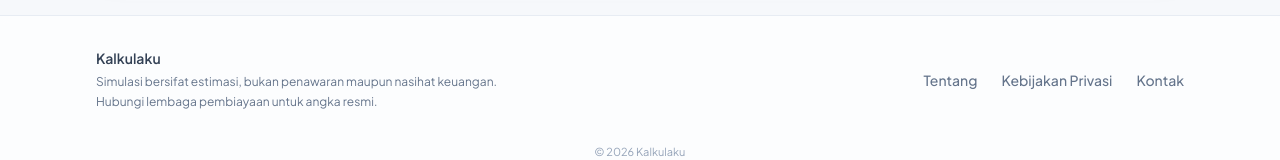
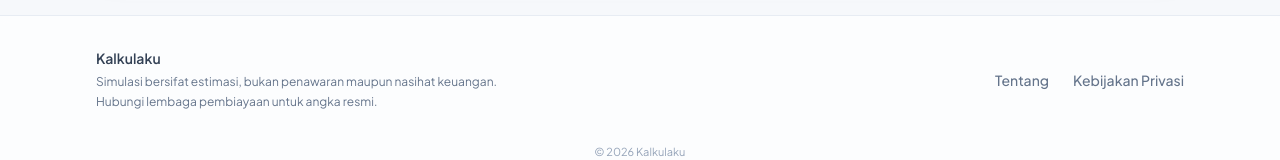
Before and after one commit to ciptabellamy/Kalkulaku, a React (Vite) app: page / in a window 1280 px wide. Shown: the part 2892-3052 px from the top of the page. Built offline with nearby package versions, Linux system fonts and the light colour scheme.

Commit message:
Update Footer.tsx

```diff
--- a/src/components/Footer.tsx
+++ b/src/components/Footer.tsx
@@ -11,7 +11,6 @@ export default function Footer() {
         <nav aria-label="Tautan footer" className="flex flex-wrap gap-x-6 gap-y-2 font-medium">
           <a href="/tentang.html" className="transition-colors hover:text-sky-600">Tentang</a>
           <a href="/privasi.html" className="transition-colors hover:text-sky-600">Kebijakan Privasi</a>
-          <a href="/tentang.html#kontak" className="transition-colors hover:text-sky-600">Kontak</a>
         </nav>
       </div>
       <p className="pb-6 text-center text-[11px] text-slate-400">© {new Date().getFullYear()} Kalkulaku</p>
```
